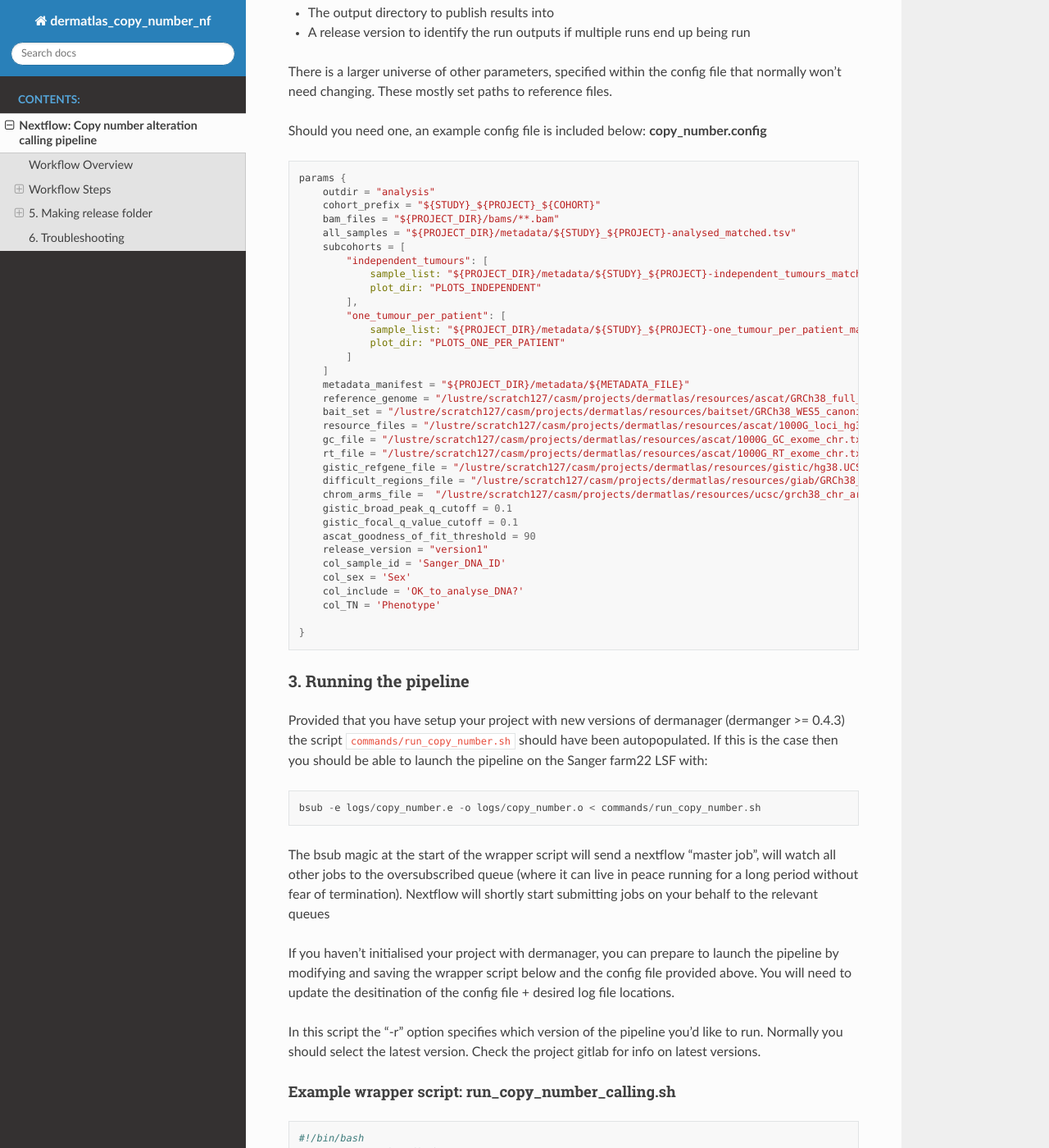
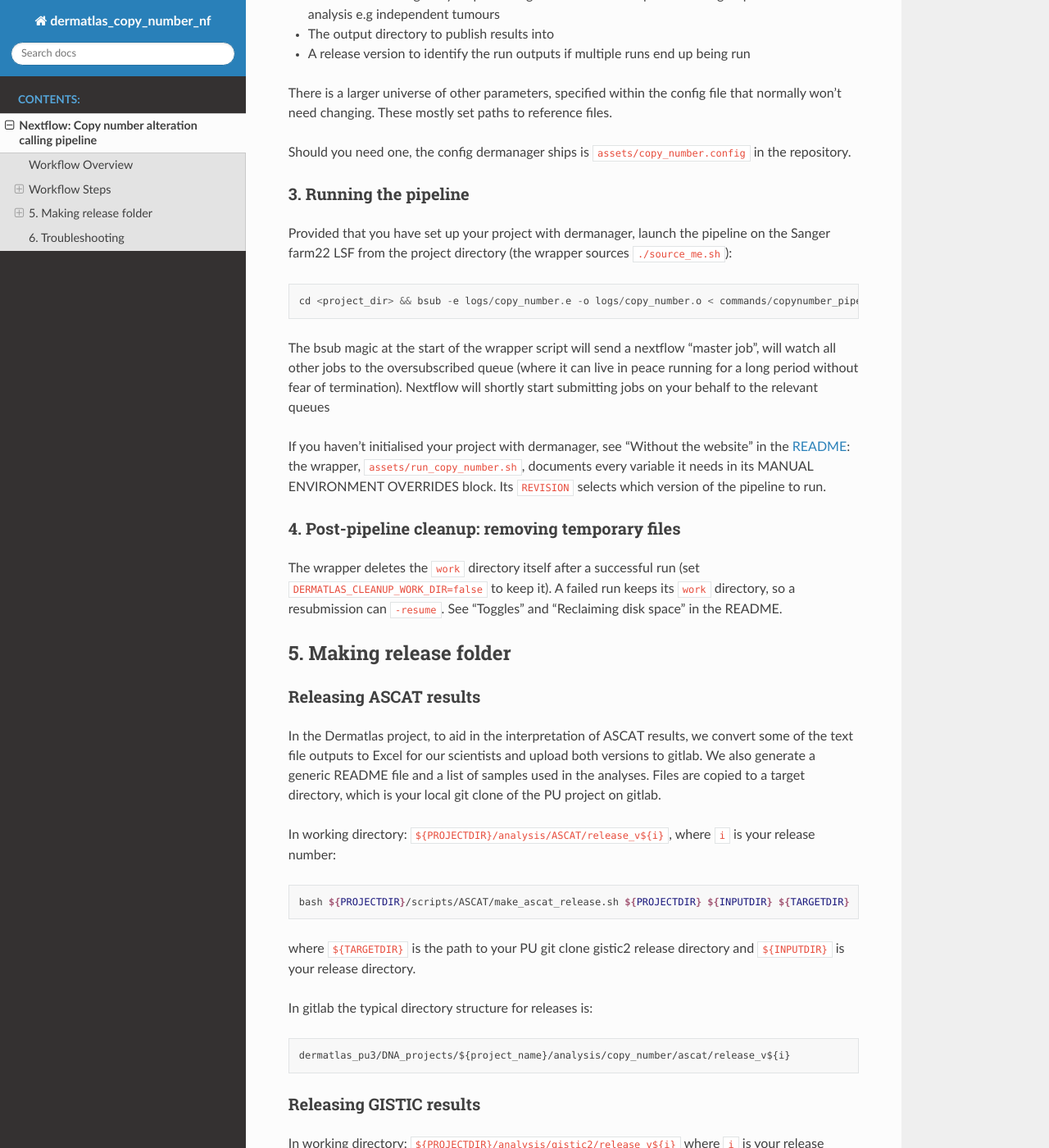
Before and after one commit to team113sanger/dermatlas_copy_number_nf, a Sphinx documentation site: the page built from docs/source/user_docs/copy_number_pipeline.md, in a window 1280 px wide and 1400 px high, scrolled down 1094 px. Shown: the whole window at 82% size. Built offline with Sphinx 7.4.7 and the Read the Docs theme 3.1.0, drawn with Linux system fonts in a browser that asks for light colours; some of the changed text lies outside the part shown.

Commit message:
Add related tumours, uplift pipeline

````diff
--- a/docs/source/conf.py
+++ b/docs/source/conf.py
@@ -9,7 +9,7 @@
 project = 'dermatlas_copy_number_nf'
 copyright = '2025, Jamie Billington'
 author = 'Kim Wong, Jamie Billington'
-release = '1.0.0'
+release = '1.1.1'
 
 # -- General configuration ---------------------------------------------------
 # https://www.sphinx-doc.org/en/master/usage/configuration.html#general-configuration
--- a/docs/source/user_docs/copy_number_pipeline.md
+++ b/docs/source/user_docs/copy_number_pipeline.md
@@ -1,6 +1,6 @@
 # Nextflow: Copy number alteration calling pipeline
 
-Copy number alteration calling for DERMATLAS can be run mostly with a single nextflow pipeline in a largely "set-and-forget" manner. This document contains an SOP for configuring and running the pipeline. For a more detailed explanation of the pipeline inputs and requirements for running see the project [README](https://gitlab.internal.sanger.ac.uk/DERMATLAS/analysis-methods/dermatlas_copy_number_nf/-/blob/develop/README.md?ref_type=heads)
+Copy number alteration calling for DERMATLAS can be run mostly with a single nextflow pipeline in a largely "set-and-forget" manner. This document contains an SOP for configuring and running the pipeline. For a more detailed explanation of the pipeline inputs and requirements for running see the project [README](https://github.com/team113sanger/dermatlas_copy_number_nf/blob/develop/README.md)
 
 ## Workflow Overview
 
@@ -19,7 +19,7 @@
 
 ### 2. Generating the cohort config file
 
-The nextflow pipeline’s config file encodes all the options and inputs we might want to pass to the pipeline. For newer versions of Dermanager (dermanager >= 0.4.3) this will be autogenerated for you and populated in your project directory in `commands/copy_number.config`. A wrapper script for launching the pipeline should also be created in `commands/run_copy_number.sh`
+The nextflow pipeline’s config file encodes all the options and inputs we might want to pass to the pipeline. `dermanager projectify` populates it in your project directory as `commands/copynumber_pipe/copy_number.config`, alongside the wrapper script for launching the pipeline, `commands/copynumber_pipe/run_copy_number.sh`. Every project location in the config is read from the variables the project `source_me.sh` exports.
 
 The defaults provided should be suitable for running out of the box but for some pipeline runs there are a handful of parameters that you might consider changing:
 
@@ -33,95 +33,23 @@
 
 There is a larger universe of other parameters, specified within the config file that normally won't need changing. These mostly set paths to reference files.
 
-Should you need one, an example config file is included below: **copy_number.config**
-
-```groovy
-params {
-    outdir = "analysis"
-    cohort_prefix = "${STUDY}_${PROJECT}_${COHORT}"
-    bam_files = "${PROJECT_DIR}/bams/**.bam"
-    all_samples = "${PROJECT_DIR}/metadata/${STUDY}_${PROJECT}-analysed_matched.tsv"
-    subcohorts = [
-        "independent_tumours": [
-            sample_list: "${PROJECT_DIR}/metadata/${STUDY}_${PROJECT}-independent_tumours_matched.tsv",
-            plot_dir: "PLOTS_INDEPENDENT"
-        ],
-        "one_tumour_per_patient": [
-            sample_list: "${PROJECT_DIR}/metadata/${STUDY}_${PROJECT}-one_tumour_per_patient_matched.tsv",
-            plot_dir: "PLOTS_ONE_PER_PATIENT"
-        ]
-    ]
-    metadata_manifest = "${PROJECT_DIR}/metadata/${METADATA_FILE}"
-    reference_genome = "/lustre/scratch127/casm/projects/dermatlas/resources/ascat/GRCh38_full_analysis_set_plus_decoy_hla.fa"
-    bait_set = "/lustre/scratch127/casm/projects/dermatlas/resources/baitset/GRCh38_WES5_canonical_pad100.merged.bed"
-    resource_files = "/lustre/scratch127/casm/projects/dermatlas/resources/ascat/1000G_loci_hg38_chr"
-    gc_file = "/lustre/scratch127/casm/projects/dermatlas/resources/ascat/1000G_GC_exome_chr.txt"
-    rt_file = "/lustre/scratch127/casm/projects/dermatlas/resources/ascat/1000G_RT_exome_chr.txt"
-    gistic_refgene_file = "/lustre/scratch127/casm/projects/dermatlas/resources/gistic/hg38.UCSC.add_miR.160920.refgene.mat"
-    difficult_regions_file = "/lustre/scratch127/casm/projects/dermatlas/resources/giab/GRCh38_alldifficultregions.bed"
-    chrom_arms_file =  "/lustre/scratch127/casm/projects/dermatlas/resources/ucsc/grch38_chr_arms.bed"
-    gistic_broad_peak_q_cutoff = 0.1
-    gistic_focal_q_value_cutoff = 0.1
-    ascat_goodness_of_fit_threshold = 90
-    release_version = "version1"
-    col_sample_id = 'Sanger_DNA_ID'
-    col_sex = 'Sex'
-    col_include = 'OK_to_analyse_DNA?'
-    col_TN = 'Phenotype'
-
-}
-```
+Should you need one, the config dermanager ships is [`assets/copy_number.config`](https://github.com/team113sanger/dermatlas_copy_number_nf/blob/develop/assets/copy_number.config) in the repository.
 
 ### 3. Running the pipeline
 
-Provided that you have setup your project with new versions of dermanager (dermanger >= 0.4.3) the script `commands/run_copy_number.sh` should have been autopopulated. If this is the case then you should be able to launch the pipeline on the Sanger farm22 LSF with:
+Provided that you have set up your project with dermanager, launch the pipeline on the Sanger farm22 LSF from the project directory (the wrapper sources `./source_me.sh`):
 
 ```
-bsub -e logs/copy_number.e -o logs/copy_number.o < commands/run_copy_number.sh
+cd <project_dir> && bsub -e logs/copy_number.e -o logs/copy_number.o < commands/copynumber_pipe/run_copy_number.sh
 ```
 
 The bsub magic at the start of the wrapper script will send a nextflow “master job”, will watch all other jobs to the oversubscribed queue (where it can live in peace running for a long period without fear of termination). Nextflow will shortly start submitting jobs on your behalf to the relevant queues
 
-If you haven’t initialised your project with dermanager, you can prepare to launch the pipeline by modifying and saving the wrapper script below and the config file provided above. You will need to update the desitination of the config file + desired log file locations.
-
-In this script the “-r"  option specifies which version of the pipeline you’d like to run. Normally you should select the latest version. Check the project gitlab for info on latest versions.
-
-
-#### Example wrapper script: run_copy_number_calling.sh
-
-```bash
-#!/bin/bash
-#BSUB -q oversubscribed
-#BSUB -G team113-grp
-#BSUB -R "select[mem>8000] rusage[mem=8000] span[hosts=1]"
-#BSUB -M 8000
-set -euo pipefail
-
-source source_me.sh
-export CONFIG="${PROJECT_DIR}/commands/copy_number.config"
-export REVISION="0.7.5"
-
-# Load module dependencies
-module load nextflow-23.10.0
-module load /software/modules/ISG/singularity/3.11.4
-
-nextflow pull 'https://github.com/team113sanger/dermatlas_copy_number_nf'
-
-# Create a nextflow job that will spawn other jobs
-nextflow run 'https://github.com/team113sanger/dermatlas_copy_number_nf' \
--r "${REVISION}" \
--c "${CONFIG}" \
--profile farm22 \
--resume
-```
+If you haven’t initialised your project with dermanager, see "Without the website" in the [README](https://github.com/team113sanger/dermatlas_copy_number_nf/blob/develop/README.md): the wrapper, [`assets/run_copy_number.sh`](https://github.com/team113sanger/dermatlas_copy_number_nf/blob/develop/assets/run_copy_number.sh), documents every variable it needs in its MANUAL ENVIRONMENT OVERRIDES block. Its `REVISION` selects which version of the pipeline to run.
 
 ### 4. Post-pipeline cleanup: removing temporary files
 
-Once you have successfully run the pipeline and are satisified that the results are unlinkely to change please tidy your work area by removing the intermediate files in the `work` directory.
-
-```bash
-rm -rf work
-```
+The wrapper deletes the `work` directory itself after a successful run (set `DERMATLAS_CLEANUP_WORK_DIR=false` to keep it). A failed run keeps its `work` directory, so a resubmission can `-resume`. See "Toggles" and "Reclaiming disk space" in the README.
 
 ## 5. Making release folder
 
@@ -161,7 +89,7 @@
 There are several reasons the pipeline might fail: bugs, the Farm, or misconfiguration. In most cases (especially when you suspect a farm failure), simply resubmitting the pipeline with:
 
 ```bash
-bsub -e logs/copy_number.e -o logs/copy_number.o < commands/run_copy_number.sh
+cd <project_dir> && bsub -e logs/copy_number.e -o logs/copy_number.o < commands/copynumber_pipe/run_copy_number.sh
 ```
 
 will trigger the nextflow `-resume` directive and the pipeline will pick up where it left off.
````
Also changed, not shown: CHANGELOG.md (+88 -0 lines), README.md (+283 -45 lines), 10 other files.
